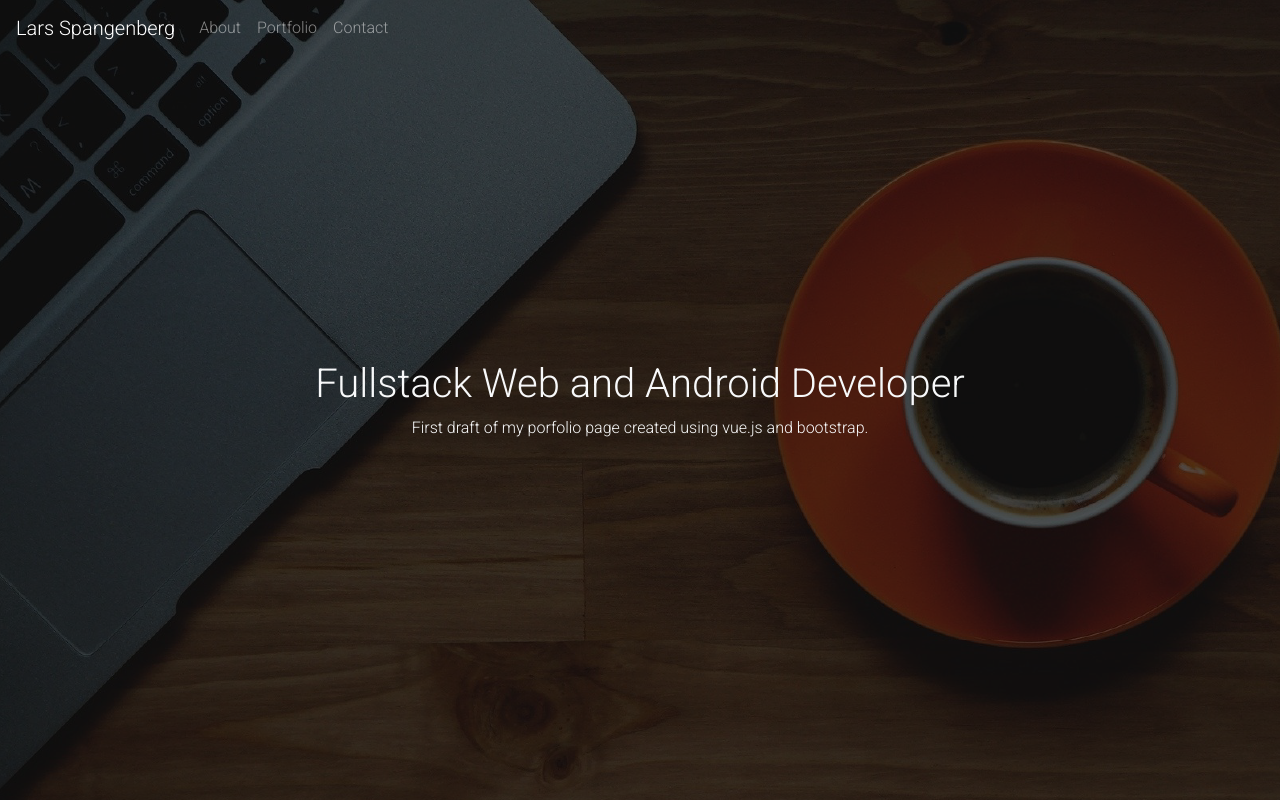
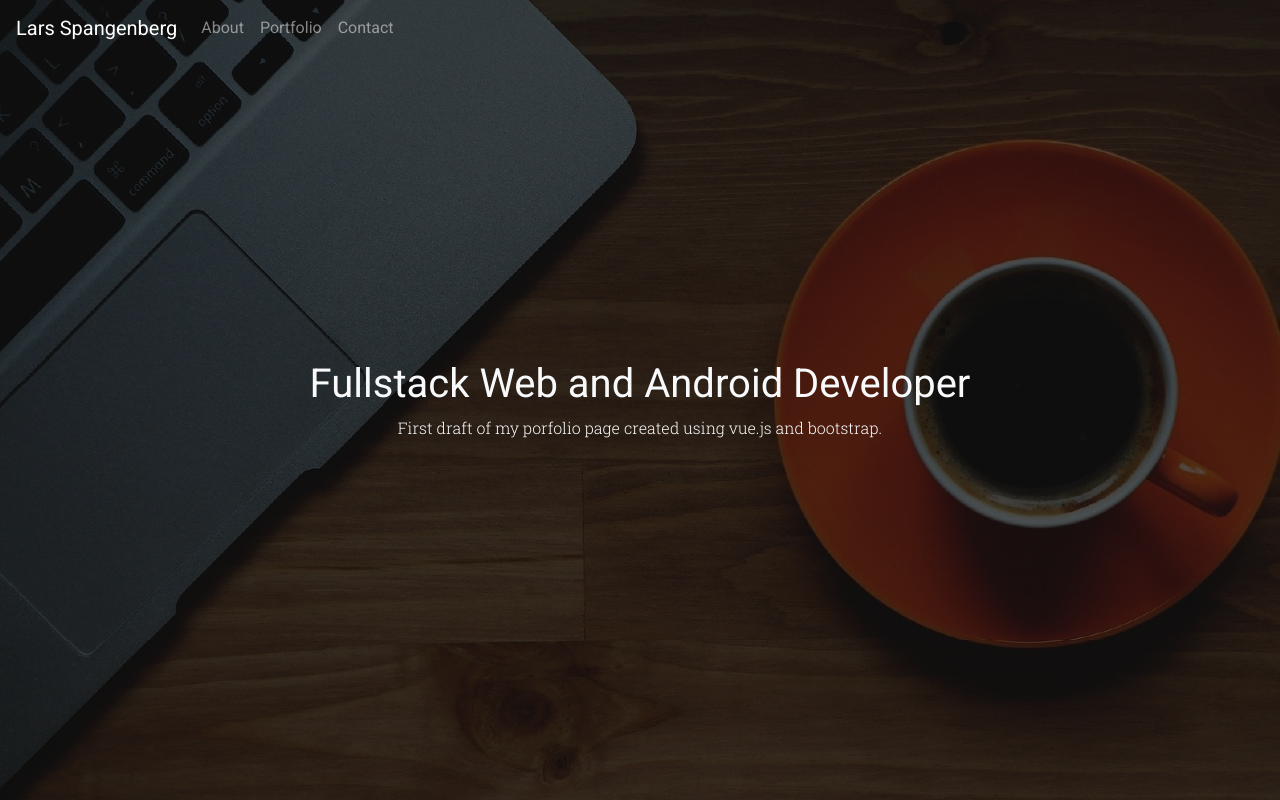
Before and after one commit to LarsSpangenberg/my-portfolio-vue, a Vue app: page / in a window 1280 px wide. Shown: the top 800 px of the page. Built offline with nearby package versions, Linux system fonts and the light colour scheme.

Commit message:
changed fonts

```diff
--- a/public/index.html
+++ b/public/index.html
@@ -7,9 +7,8 @@
     <link rel="stylesheet" href="https://stackpath.bootstrapcdn.com/bootstrap/4.1.3/css/bootstrap.min.css"
       integrity="sha384-MCw98/SFnGE8fJT3GXwEOngsV7Zt27NXFoaoApmYm81iuXoPkFOJwJ8ERdknLPMO" crossorigin="anonymous">
     <link rel="icon" href="<%= BASE_URL %>favicon.ico">
-    <link
-      href="https://fonts.googleapis.com/css2?family=Roboto:wght@300&display=swap"
-      rel="stylesheet">
+    <link href="https://fonts.googleapis.com/css2?family=Roboto&family=Roboto+Slab:wght@300&display=swap" rel="stylesheet">
+
     <title><%= htmlWebpackPlugin.options.title %></title>
   </head>
   <body>
--- a/src/App.vue
+++ b/src/App.vue
@@ -27,4 +27,15 @@
   text-align: center;
   color: #2c3e50;
 }
+
+h1, h2, h3 {
+  font-family: 'Roboto', sans-serif;
+  /* font-weight: 400; */
+}
+
+p {
+  font-family: 'Roboto Slab', serif;
+
+  /* font-weight: 300; */
+}
 </style>
--- a/src/components/common/navigation.vue
+++ b/src/components/common/navigation.vue
@@ -48,7 +48,7 @@
   },
   computed: {
     navBackground() {
-      return this.scrollPosition > window.innerHeight / 3 ? 'bg-dark' : 'bg-transparent';
+      return (this.scrollPosition > window.innerHeight / 3) ? 'bg-dark' : 'bg-transparent';
     },
   },
   methods: {
```
